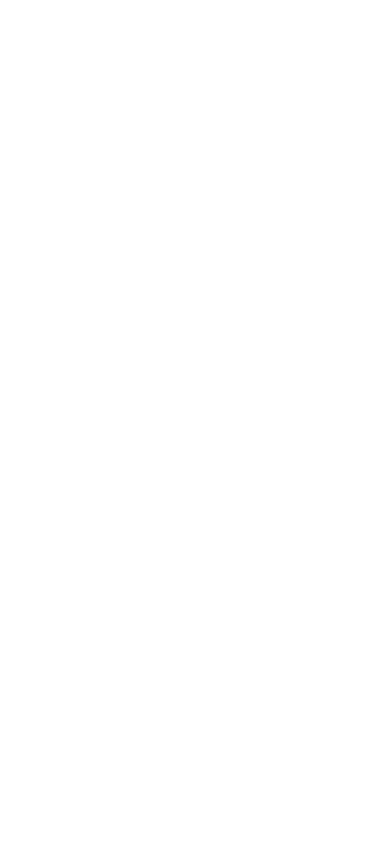
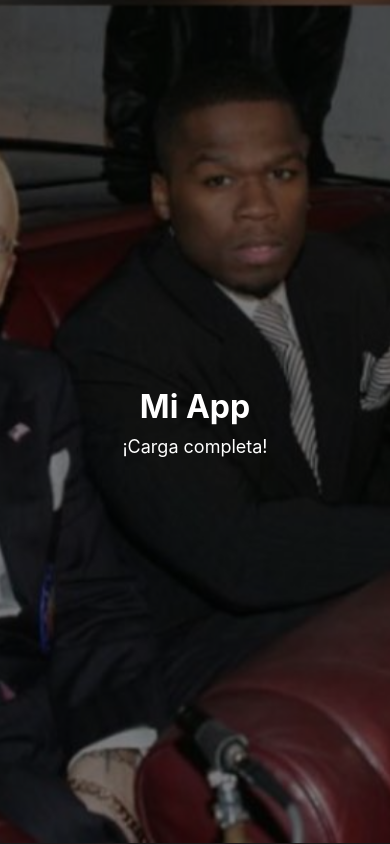
Before and after one commit to Aangeles223/PM194, a React Native app in the folder my-app-blak/: screen / in a window 390 px wide. Built offline with nearby package versions, Linux system fonts and the light colour scheme.

Commit message:
imageBackgroung

```diff
--- a/my-app-blak/App.js
+++ b/my-app-blak/App.js
@@ -1,45 +1,59 @@
-import React, { useState, useEffect, use } from "react";
+import React, { useEffect, useState } from "react";
+import { StyleSheet, Text, View } from "react-native";
+import { ImageBackground } from "react-native";
 import * as SplashScreen from "expo-splash-screen";
-import { StyleSheet, Text, TextInput, View, Button } from "react-native";
 
+// 1. Configuramos el SplashScreen
 SplashScreen.preventAutoHideAsync();
 
 export default function App() {
-  const [appReady, setAppReady] = useState(false);
+  const [appReady, setAppReady] = useState(false); //appReady es un estado que indica si la app ya terminó su "carga"
 
   useEffect(() => {
     setTimeout(async () => {
-      setAppReady(true);
-      await SplashScreen.hideAsync();
+      //espera y es asincrona para usar await
+      setAppReady(true); //cambia de estado
+      await SplashScreen.hideAsync(); //quitar el splash despues de los 2
     }, 2000);
   }, []);
+
+  return (
+    <ImageBackground
+      source={require("./assets/fondo.png")}
+      style={styles.background}
+      resizeMode="cover"
+    >
+      <View style={styles.container}>
+        <Text style={styles.title}>Mi App</Text>
+        <Text style={styles.subtitle}>
+          {appReady ? "¡Carga completa!" : "Cargando..."}
+        </Text>
+      </View>
+    </ImageBackground>
+  );
 }
 
-/* ZONA 3 : ESTILOS */
-
+// 4. Estilos simples
 const styles = StyleSheet.create({
+  background: {
+    flex: 1,
+    width: "100%",
+    height: "100%",
+  },
   container: {
-    flexGrow: 1,
-    backgroundColor: "#f0f0f0",
+    flex: 1,
+    backgroundColor: "rgba(0,0,0,0.5)",
+    justifyContent: "center",
     alignItems: "center",
-    justifyContent: "center",
-    padding: 20,
   },
   title: {
-    fontSize: 17,
-    color: "#333",
-    marginBottom: 6,
-    alignSelf: "flex-start",
+    color: "white",
+    fontSize: 32,
+    fontWeight: "bold",
+    marginBottom: 10,
   },
-  input: {
-    height: 44,
-    borderColor: "#bbb",
-    borderWidth: 1,
-    paddingHorizontal: 10,
-    marginBottom: 16,
-    borderRadius: 8,
-    backgroundColor: "#fff",
-    width: "100%",
-    fontSize: 15,
+  subtitle: {
+    color: "white",
+    fontSize: 18,
   },
 });
```
